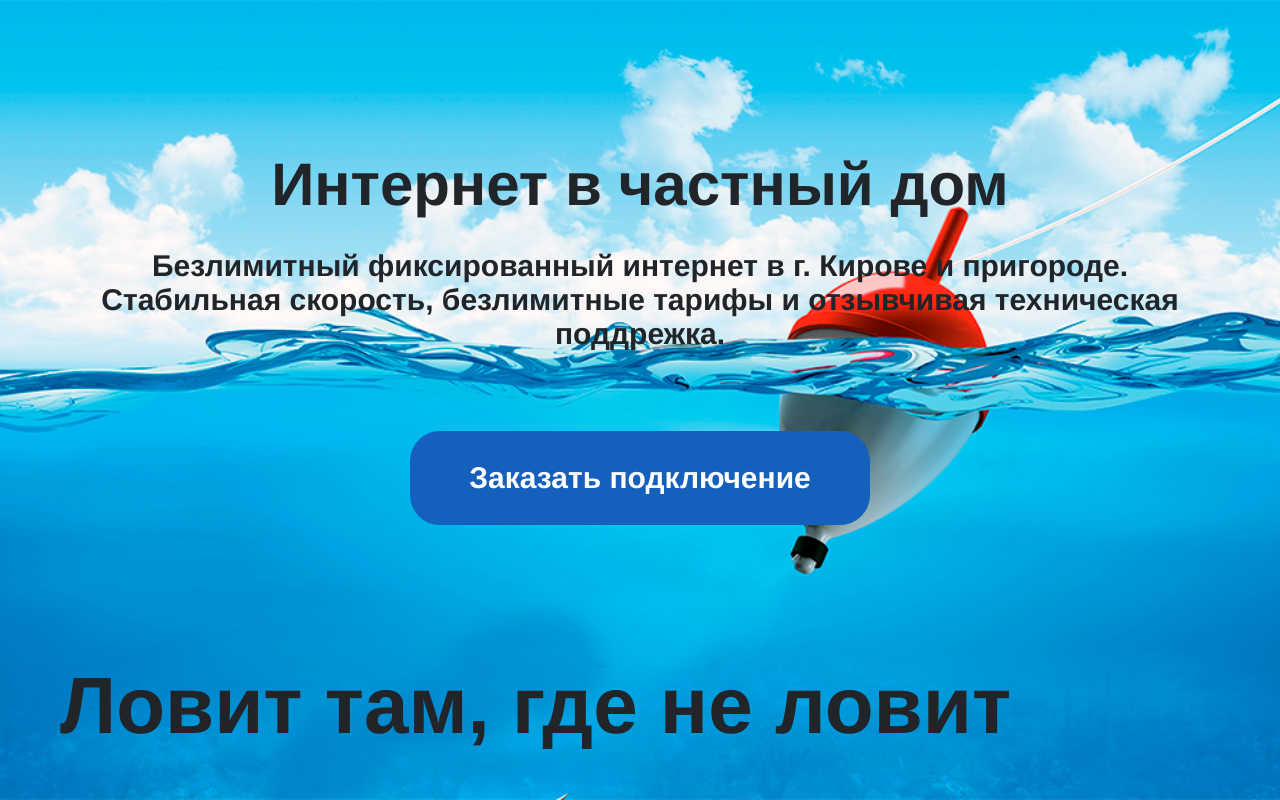
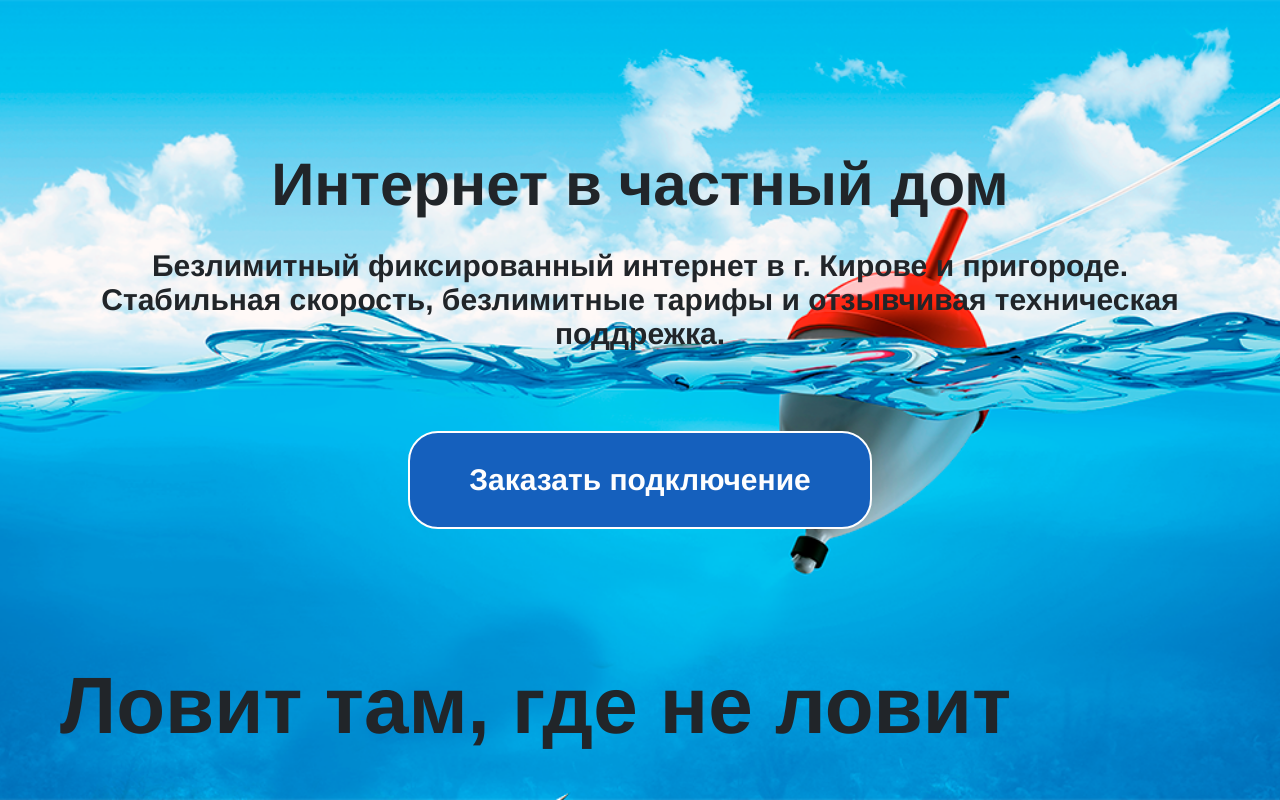
Before and after one commit to ds-vologdin/landing-gts, a Vue app: page / in a window 1280 px wide. Built offline with nearby package versions, Linux system fonts and the light colour scheme.

Commit message:
бордер для кнопки

```diff
--- a/src/components/Page.less
+++ b/src/components/Page.less
@@ -65,6 +65,7 @@
     border-radius: 30px;
     margin: 80px auto;
     transition: all 300ms ease;
+    border: 2px solid @white;
     @media (min-width: @width-container-pc) {
       width: 400px;
     }
```
